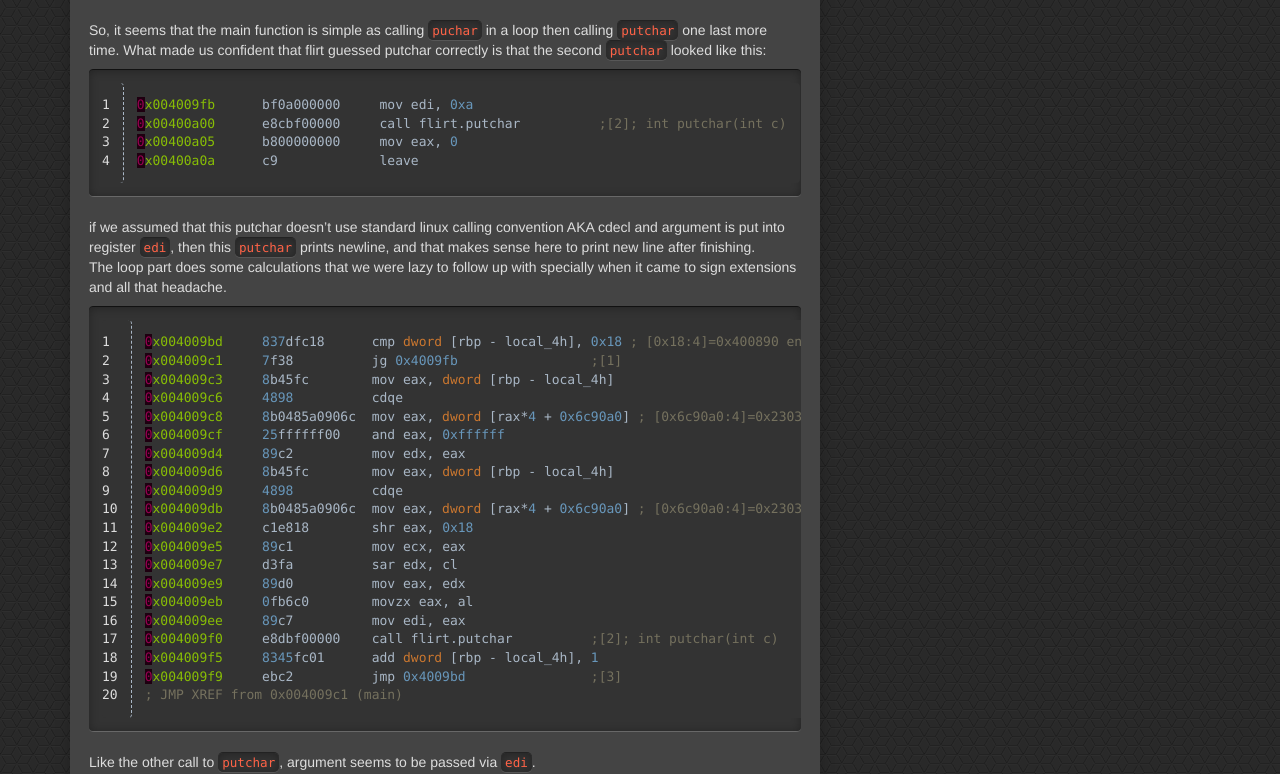
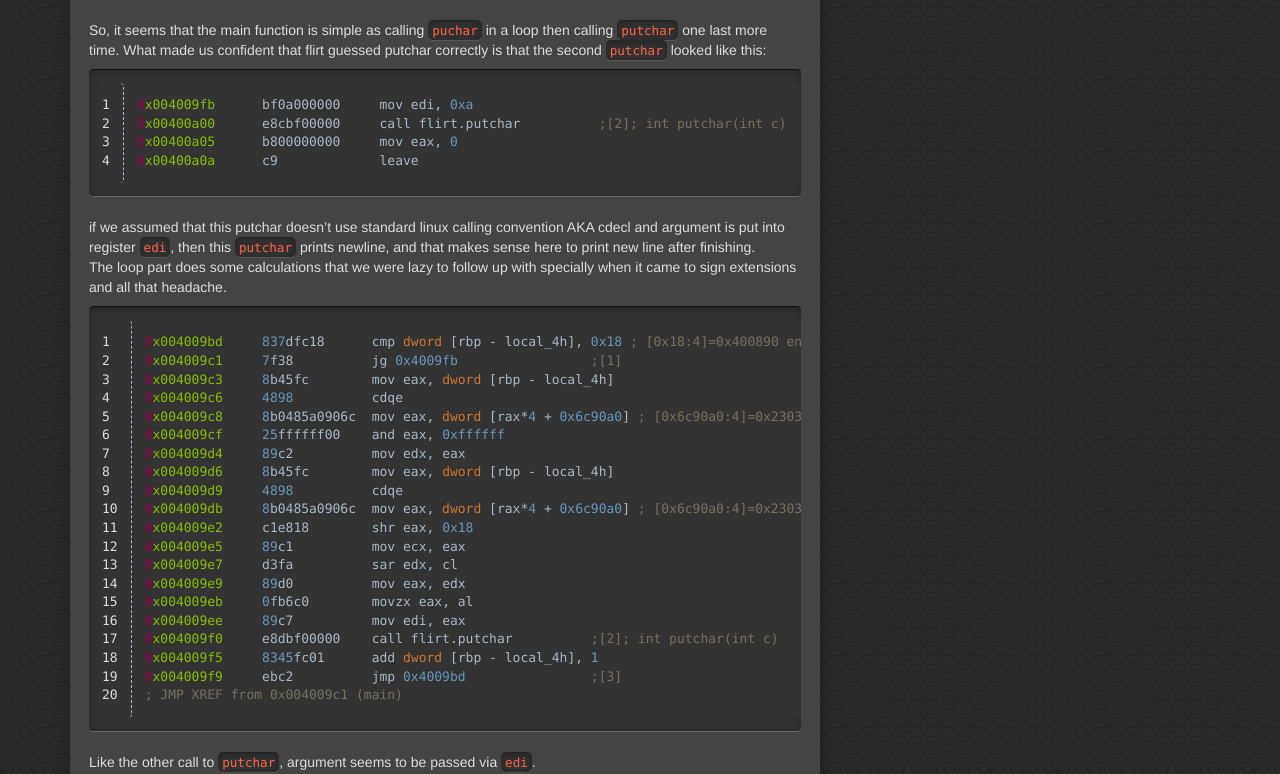
Before and after one commit to karembadawy/blog.alexsec.com, a Jekyll site: the page built from _posts/2017-3-11-library-book.md, in a window 1280 px wide and 1400 px high, scrolled down 3942 px. Shown: the part 163-937 px from the top of the window. Built offline with Jekyll 4.4.1, drawn with Linux system fonts in a browser that asks for light colours.

Commit message:
deleting error background highlight

```diff
--- a/css/syntax.scss
+++ b/css/syntax.scss
@@ -83,7 +83,7 @@ p > code,
 
 .hll { background-color: #49483e }
 .c { color: $comments } /* Comment */
-.err { color: #960050; background-color: #1e0010 } /* Error */
+.err { color: #960050;} /* Error */
 .k { color: $keywords } /* Keyword */
 .l { color: $numbers} /* Literal */
 .n { color: $varAndProp } /* Name */
```
